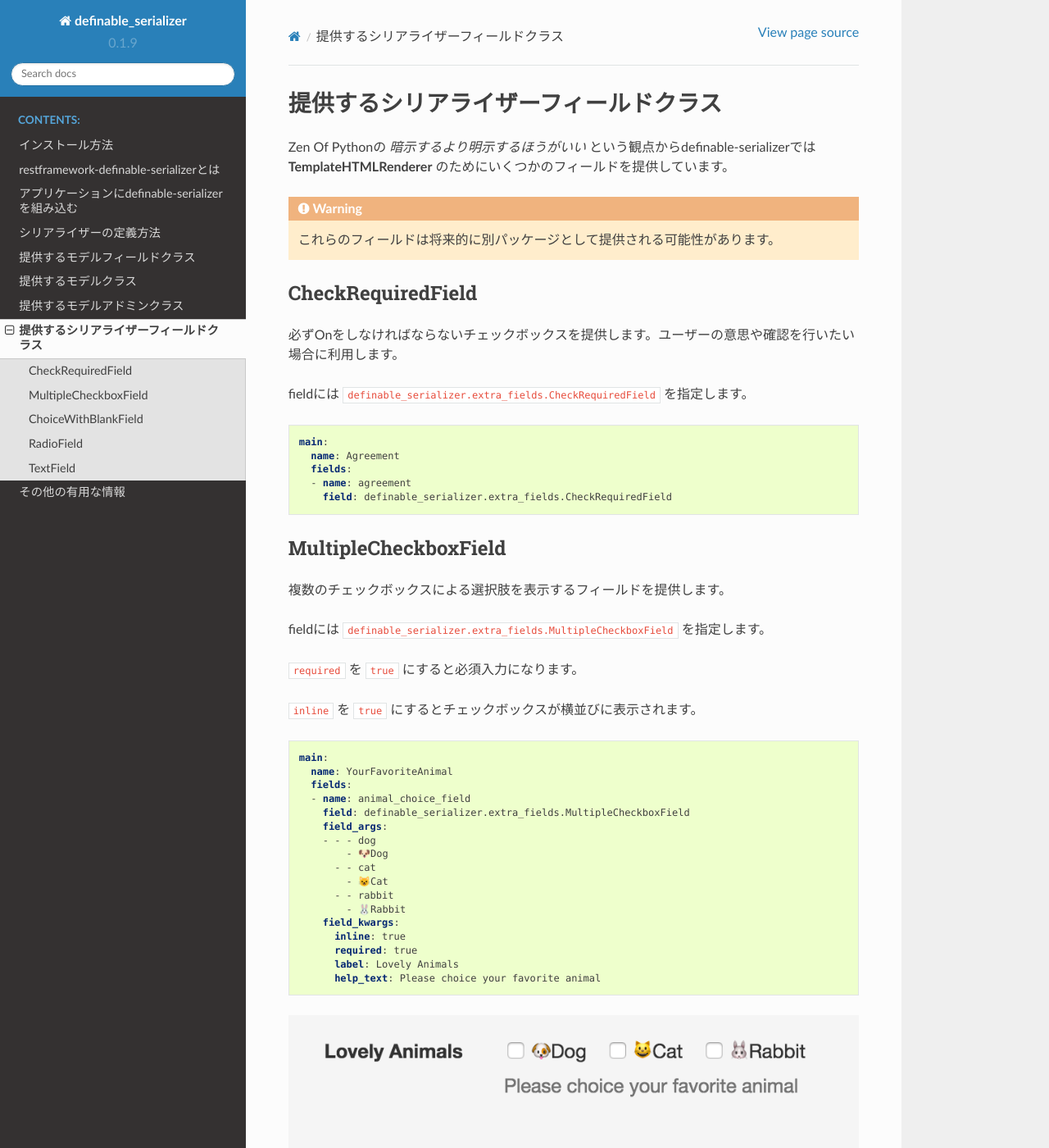
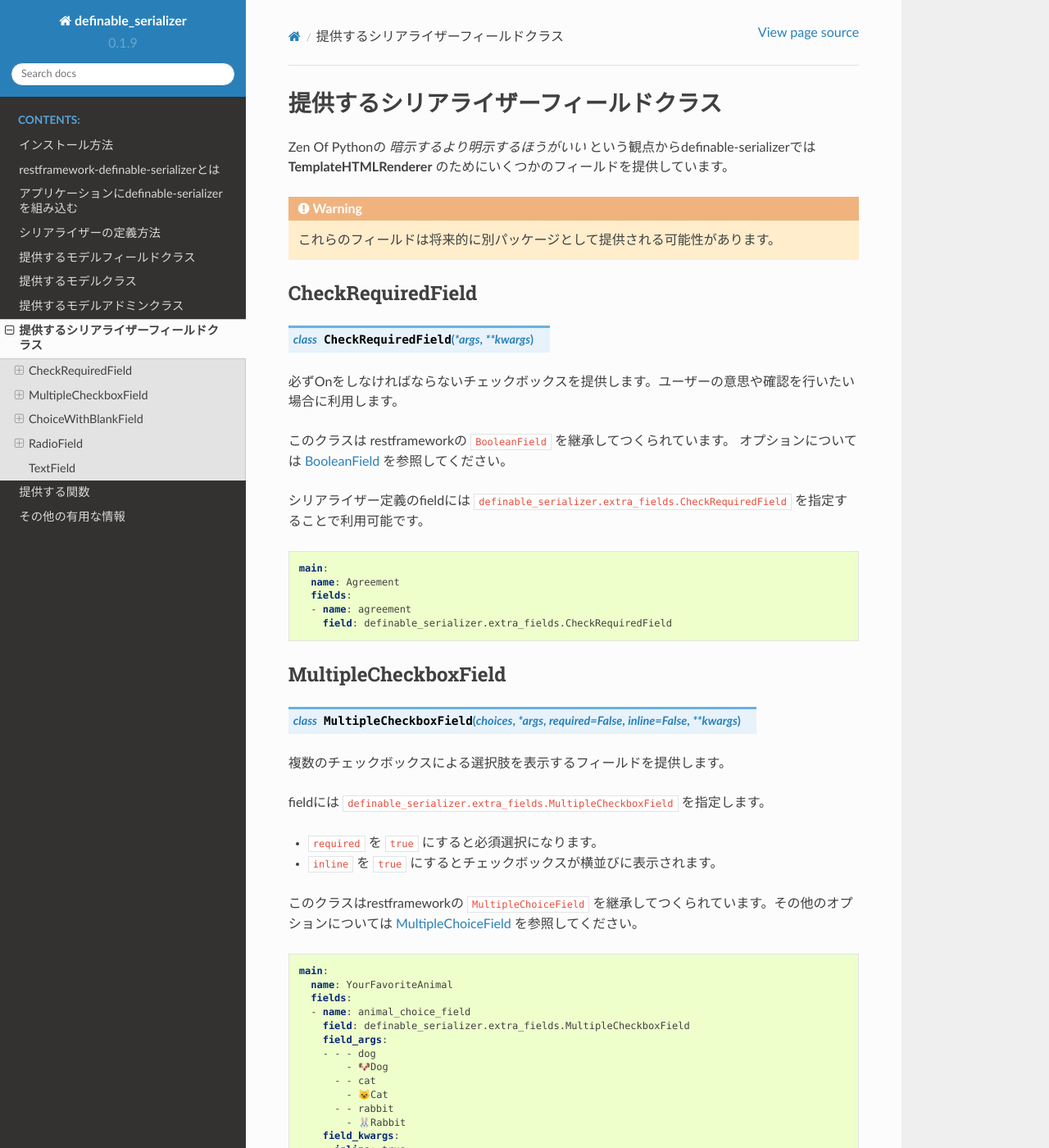
Before and after one commit to salexkidd/restframework-definable-serializer, a Sphinx documentation site: the page built from docs/extra_serializer_fields.rst, in a window 1280 px wide and 1400 px high. Shown: the whole window at 82% size. Built offline with Sphinx 7.4.7 and the Read the Docs theme 2.0.0, drawn with Linux system fonts in a browser that asks for light colours; the version number is read from the project's files by our own code; some of the changed text lies outside the part shown.

```diff
--- a/docs/extend_model_class.rst
+++ b/docs/extend_model_class.rst
@@ -17,6 +17,8 @@
 
 AbstractDefinitiveSerializerModel
 ~~~~~~~~~~~~~~~~~~~~~~~~~~~~~~~~~~~~~~~~~~~~~~~~~~~~~~~~~~~~~~~~~~~~~~~~~~~~~~
+
+.. class:: AbstractDefinitiveSerializerModel(*args, **kwargs)
 
 このモデルクラスは ``django.db.models.Model`` を親クラスとしており、
 ``__init__`` メソッドの中で :ref:`definable_serializer_by_yaml_field_class` および
--- a/docs/extend_modeladmin_class.rst
+++ b/docs/extend_modeladmin_class.rst
@@ -13,6 +13,8 @@
 
 DefinableSerializerAdmin
 ~~~~~~~~~~~~~~~~~~~~~~~~~~~~~~~~~~~~~~~~~~~~~~~~~~~~~~~~~~~~~~~~~~~~~~~~~~~~~~
+
+.. class:: DefinableSerializerAdmin
 
 DefinableSerializerAdminクラスでは以下の機能を提供します。
 
--- a/docs/extra_serializer_fields.rst
+++ b/docs/extra_serializer_fields.rst
@@ -15,9 +15,14 @@
 CheckRequiredField
 ++++++++++++++++++++++++++++++++++++++++++++++++++++++++++++++++++++++++++++++
 
+.. class:: CheckRequiredField(*args, **kwargs)
+
 必ずOnをしなければならないチェックボックスを提供します。ユーザーの意思や確認を行いたい場合に利用します。
 
-fieldには ``definable_serializer.extra_fields.CheckRequiredField`` を指定します。
+このクラスは restframeworkの ``BooleanField`` を継承してつくられています。
+オプションについては `BooleanField <http://www.django-rest-framework.org/api-guide/fields/#booleanfield>`_ を参照してください。
+
+シリアライザー定義のfieldには ``definable_serializer.extra_fields.CheckRequiredField`` を指定することで利用可能です。
 
 .. code-block:: yaml
 
@@ -31,14 +36,17 @@
 MultipleCheckboxField
 ++++++++++++++++++++++++++++++++++++++++++++++++++++++++++++++++++++++++++++++
 
+.. class:: MultipleCheckboxField(choices, *args, required=False, inline=False, **kwargs)
+
 複数のチェックボックスによる選択肢を表示するフィールドを提供します。
 
 fieldには ``definable_serializer.extra_fields.MultipleCheckboxField`` を指定します。
 
-``required`` を ``true`` にすると必須入力になります。
+- ``required`` を ``true`` にすると必須選択になります。
+- ``inline`` を ``true`` にするとチェックボックスが横並びに表示されます。
 
-``inline`` を ``true`` にするとチェックボックスが横並びに表示されます。
-
+このクラスはrestframeworkの ``MultipleChoiceField`` を継承してつくられています。その他のオプションについては
+`MultipleChoiceField <http://www.django-rest-framework.org/api-guide/fields/#multiplechoicefield>`_ を参照してください。
 
 .. code-block:: yaml
 
@@ -68,13 +76,17 @@
 ChoiceWithBlankField
 ++++++++++++++++++++++++++++++++++++++++++++++++++++++++++++++++++++++++++++++
 
+.. class:: MultipleCheckboxField(choices, *args, blank_label=None, **kwargs)
+
 渡されたchoicesの選択にブランクチョイスを自動的に追加します。ブランクチョイスが選択された状態でバリデーションが
 行われるとエラーになります。
 
 fieldには ``definable_serializer.extra_fields.ChoiceWithBlankField`` を指定します。
 
-``blank_label`` に文字列を渡すとダッシュの連続の代わりにその文字列がブランクチョイスの部分に表示されます。
+- ``blank_label`` に文字列を渡すとダッシュの連続の代わりにその文字列がブランクチョイスの部分に表示されます。
 
+このクラスは restframeworkの ``ChoiceField`` を継承してつくられています。その他のオプションについては
+`ChoiceField <http://www.django-rest-framework.org/api-guide/fields/#choicefield>`_ を参照してください。
 
 .. code-block:: yaml
 
@@ -97,17 +109,23 @@
 
 .. figure:: imgs/choice_with_blank_field.png
 
-    blank_labelに文字を渡した例。blank_labelがからの場合は "---------" となります。
+    blank_labelに文字を渡した例。blank_labelが空の場合は "---------" となります。
 
 
 RadioField
 ++++++++++++++++++++++++++++++++++++++++++++++++++++++++++++++++++++++++++++++
 
+.. class:: RadioField(choices, *args, inline=False, **kwargs)
+
+
 ラジオボタンによる選択肢を表示するフィールドを提供します。
 
 fieldには ``definable_serializer.extra_fields.RadioField`` を指定します。
 
-``inline`` を ``true`` にするとチェックボックスが横並びに表示されます。
+- ``inline`` を ``true`` にするとチェックボックスが横並びに表示されます。
+
+このクラスは restframeworkの ``ChoiceField`` を継承してつくられています。その他のオプションについては
+`ChoiceField <http://www.django-rest-framework.org/api-guide/fields/#choicefield>`_ を参照してください。
 
 .. code-block:: yaml
 
@@ -139,9 +157,11 @@
 
 fieldには ``definable_serializer.extra_fields.TextField`` を指定します。
 
-``rows`` に数値を渡すことででテキストエリアの行数を指定することができます。
+- ``rows`` に数値を渡すことででテキストエリアの行数を指定することができます。
+- ``placeholder`` に文字列を渡すとプレースホルダー文字列を表示することができます。
 
-``placeholder`` に文字列を渡すとプレースホルダー文字列を表示することができます。
+このクラスは restframeworkの ``CharField`` を継承してつくられています。その他のオプションについては
+`CharField <http://www.django-rest-framework.org/api-guide/fields/#charfield>`_ を参照してください。
 
 
 .. figure:: imgs/text_field.png
--- a/docs/index.rst
+++ b/docs/index.rst
@@ -30,6 +30,7 @@
    extend_model_class
    extend_modeladmin_class
    extra_serializer_fields
+   utility_functions
    misc
 
 
```
Also changed, not shown: docs/how_to_define_serializer.rst (+17 -0 lines), docs/model_fields.rst (+21 -8 lines), docs/utility_functions.rst (added, +162 -0 lines), 2 other files.
